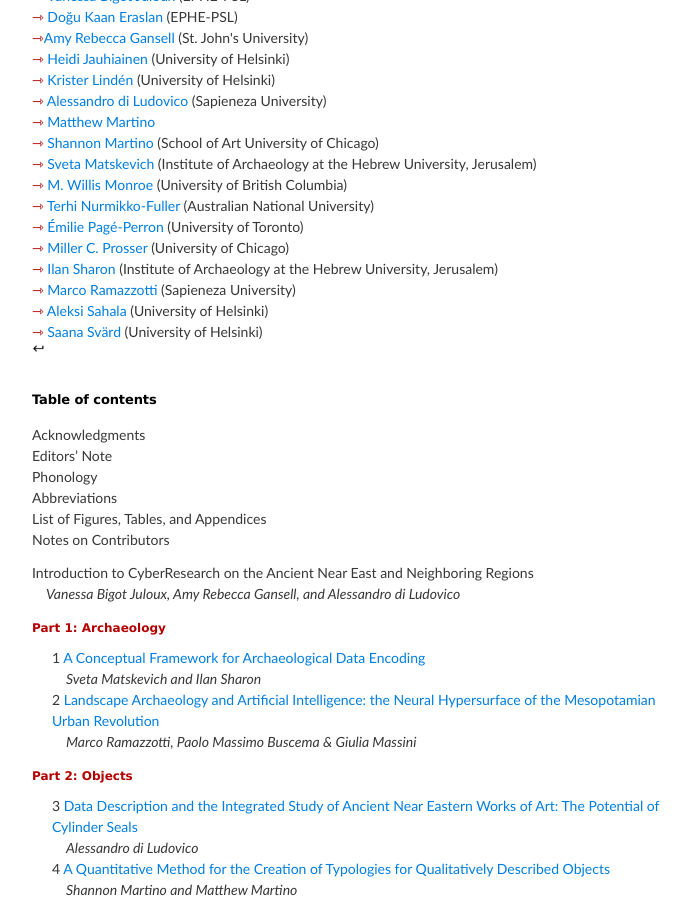
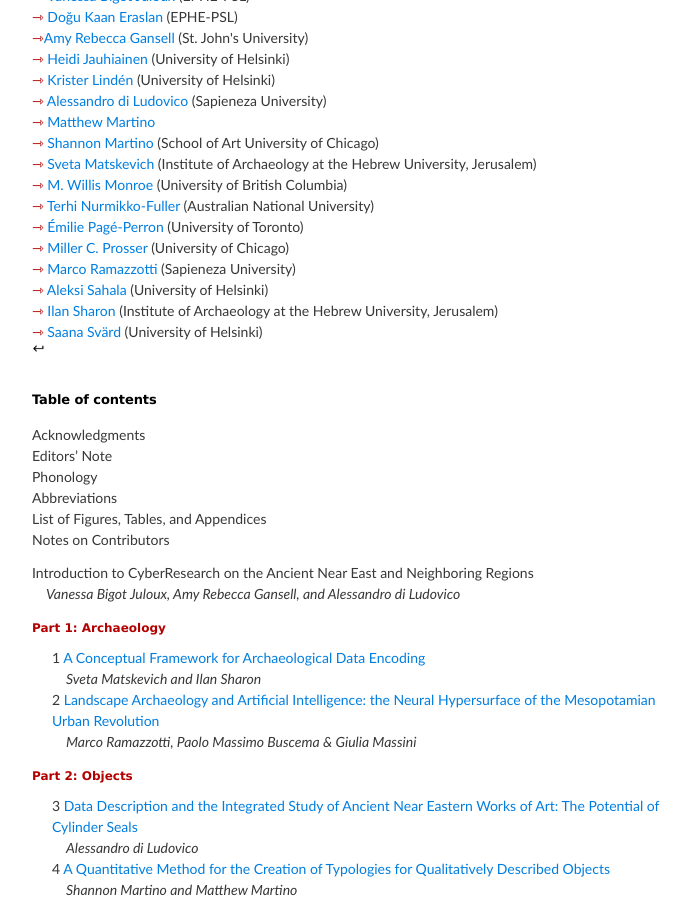
Before and after one commit to vbigot-juloux/ane-research-humanities, a Jekyll site: the page built from docs/CyberResearch-vol1.md, in a window 1280 px wide and 900 px high, scrolled down 1227 px. Shown: the whole window, without its empty margins (288-979 px from the left). Built offline with Jekyll 4.4.1, drawn with Linux system fonts in a browser that asks for light colours; comment, search, counter and statistics services are not loaded; the repository's description, which GitHub fills in, is left out; part of the change alters nothing that is shown.

Commit message:
Update CyberResearch-vol1.md

```diff
--- a/docs/CyberResearch-vol1.md
+++ b/docs/CyberResearch-vol1.md
@@ -61,10 +61,10 @@ _by (surnames) alphabetic order_<br />
   <li><span style="color:#b30000; font-size: 14px">&#8702;</span> <a href="CyberResearch-vol1-bios.html#nurmikko-fuller" name="nurmikko-fuller2">Terhi Nurmikko-Fuller</a> (Australian National University)</li>
   <li><span style="color:#b30000; font-size: 14px">&#8702;</span> <a href="CyberResearch-vol1-bios.html#page-perron" name="page-perron2">Émilie Pagé-Perron</a> (University of Toronto)</li>
   <li><span style="color:#b30000; font-size: 14px">&#8702;</span> <a href="CyberResearch-vol1-bios.html#prosser" name="prosser2">Miller C. Prosser</a> (University of Chicago)</li>
-  <li><span style="color:#b30000; font-size: 14px">&#8702;</span> <a href="https://huji.academia.edu/IlanSharon" target="_blank">Ilan Sharon</a> (Institute of Archaeology at the Hebrew University, Jerusalem)</li>
-  <li><span style="color:#b30000; font-size: 14px">&#8702;</span> <a href="https://uniroma1.academia.edu/MarcoRamazzotti" target="_blank">Marco Ramazzotti</a> (Sapieneza University)</li>
-  <li><span style="color:#b30000; font-size: 14px">&#8702;</span> <a href="https://helsinki.academia.edu/AleksiSahala" target="_blank">Aleksi Sahala</a> (University of Helsinki)</li>
-  <li><span style="color:#b30000; font-size: 14px">&#8702;</span> <a href="https://helsinki.academia.edu/SaanaSvärd" target="_blank">Saana Svärd</a> (University of Helsinki)</li>
+  <li><span style="color:#b30000; font-size: 14px">&#8702;</span> <a href="CyberResearch-vol1-bios.html#ramazzotti" name="ramazzotti2">Marco Ramazzotti</a> (Sapieneza University)</li>
+  <li><span style="color:#b30000; font-size: 14px">&#8702;</span> <a href="CyberResearch-vol1-bios.html#sahala" name="sahala2">Aleksi Sahala</a> (University of Helsinki)</li>
+   <li><span style="color:#b30000; font-size: 14px">&#8702;</span> <a href="CyberResearch-vol1-bios.html#sharon" anem="sharon2">Ilan Sharon</a> (Institute of Archaeology at the Hebrew University, Jerusalem)</li>
+  <li><span style="color:#b30000; font-size: 14px">&#8702;</span> <a href="CyberResearch-vol1-bios.html#svard" name="svard2">Saana Svärd</a> (University of Helsinki)</li>
 <li><a href="authors2" style="text-decoration: none"><img src="../assets/baseline_keyboard_return_black_18dp.png" style="border:0; -webkit-box-shadow: 0 0 0; width: 2%; margin-top: -5px; margin-left: -5px"/></a></li>
 
  </ul>
```
